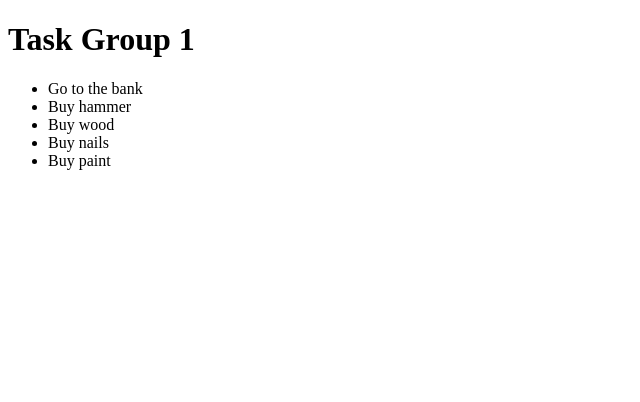
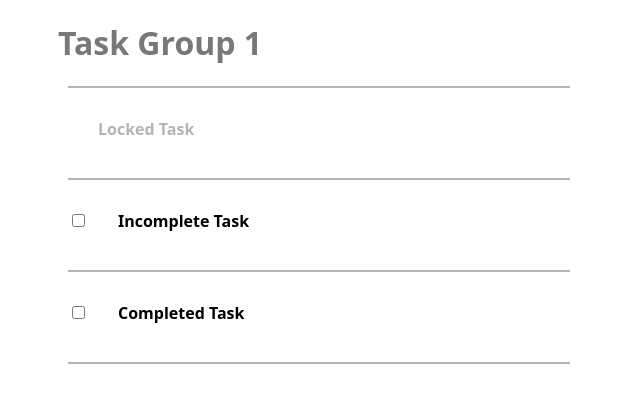
Before and after one commit to mikim190/Task2Do, a React app: page / in a window 1280 px wide. Both pictures are taken after a click on the element "Task Group 1". Shown: the top 402 px of the page, without its empty margins (0-640 px from the left). Built offline with nearby package versions, Linux system fonts and the light colour scheme; the HTML template or start-up script is replaced by a standard one.

Commit message:
Implement checkbox for task detail

```diff
--- a/client/src/components/App.jsx
+++ b/client/src/components/App.jsx
@@ -1,33 +1,34 @@
 import React, { Component } from 'react';
 import data from '../../../public/data.js';
-import ListTask from './ListTask.jsx';
+import Checkbox from './Checkbox.jsx';
 import styled from 'styled-components';
 
 const Main = styled.div`
 	margin-left: 50px;
 	color: rgb(120, 120, 120);
-	font-family: medium-content-sans-serif-font, "Lucida Grande", "Lucida Sans Unicode", "Lucida Sans", Geneva, Arial, sans-serif;
+	font-family: 'system-ui';
 `;
 
 const Group = styled.h4`
 	display: inline-block;
 	margin-left: 30px;
 	margin-bottom: 1px;
-	margin-top: 40px;
+	margin-top: 30px;
 	color: rgb(0, 0, 0);
+
 `;
 
 const Line = styled.div`
 	border: 1px solid rgb(180, 180, 180);
-	margin-right: 700px;
-	margin-top: 40px;
+	width: 500px;
+	margin-top: 20px;
 `;
 
 const Status = styled.p`
 	margin-left: 40px;
 	margin-top: 1px;
 	color: rgb(180, 180, 180);
-	font-family: medium-content-sans-serif-font, "Lucida Grande", "Lucida Sans Unicode", "Lucida Sans", Geneva, Arial, sans-serif;
+	font-family: 'system-ui';
 `;
 
 const Icon = styled.i`
@@ -35,15 +36,18 @@ const Icon = styled.i`
 	vertical-align: -9px;
 `;
 
+
+
 class App extends React.Component {
   constructor() {
 		super();
 
 		this.state = {
 			tasks: data,
-			isClicked: 0
+			isClicked: 0,
 		}
 		this.handleClick = this.handleClick.bind(this);
+
 	}
 
 	handleClick(e,value) {
@@ -74,23 +78,22 @@ class App extends React.Component {
 
 		if (click === 1) {
 			showTasks =
-				<div>
+				<Main>
 					<h1>Task Group 1</h1>
-					<ListTask showTask={this.state.tasks.filter(task => task.group === 'Purchases')}/>
-				</div>
+					<Checkbox showTask={this.state.tasks.filter(task => task.group === 'Purchases')}/>
+				</Main>
 		};
 
 		if (click === 2) {
 			showTasks =
-			<div>
+			<Main>
 				<h1>Task Group 2</h1>
-				<ListTask showTask={this.state.tasks.filter(task => task.group === 'Build Airplane')}/>
-			</div>
+				<Checkbox showTask={this.state.tasks.filter(task => task.group === 'Build Airplane')}/>
+			</Main>
 		};
 
 		return (
 			<div>
-
 				{showTasks}
 
 			</div>
--- /dev/null
+++ b/client/src/components/Checkbox.jsx
@@ -0,0 +1,80 @@
+import React, { Component } from 'react';
+import styled from 'styled-components';
+
+const Main = styled.div`
+	margin-left: 10px;
+	color: rgb(120, 120, 120);
+	font-family: 'system-ui';
+`;
+const Group = styled.h4`
+	display: inline-block;
+	margin-left: 30px;
+	margin-top: 30px;
+	color: rgb(0, 0, 0);
+`;
+const Group1 = styled.h4`
+	display: inline-block;
+	margin-left: 30px;
+	margin-top: 30px;
+	color: rgb(180, 180, 180);
+`;
+const Line = styled.div`
+	border: 1px solid rgb(180, 180, 180);
+	width: 500px;
+	margin-top: 20px;
+`;
+
+const Container = styled.div`
+	display: block;
+	height: 70px;
+`;
+
+const Icon = styled.i`
+	display: inline-flex;
+`;
+
+class Checkbox extends React.Component {
+	constructor(props) {
+		super(props);
+
+		this.state = {
+			checked: false
+		}
+		this.handleCheckboxChange = this.handleCheckboxChange.bind(this);
+
+	}
+
+	handleCheckboxChange(event){
+		this.setState({
+			checked: event.target.checked
+		})
+	}
+
+	render() {
+		var style = {
+			textDecoration: this.state.checked ? 'line-through' : 'none',
+		};
+
+		return (
+			<Main>
+				<Line></Line>
+				<Container>
+					<Icon className="fas fa-lock"></Icon><Group1 style={style}>Locked Task</Group1>
+				</Container>
+				<Line></Line>
+				<Container>
+					<input type="checkbox" onChange={this.handleCheckboxChange}></input>
+					<Group style={style}>Incomplete Task</Group>
+				</Container>
+				<Line></Line>
+				<Container>
+					<input type="checkbox" onChange={this.handleCheckboxChange}></input>
+					<Group style={style}>Completed Task</Group>
+				</Container>
+				<Line></Line>
+			</Main>
+		)
+	}
+}
+
+export default Checkbox
```
Also changed, not shown: client/src/components/ListTask.jsx (+9 -5 lines).
